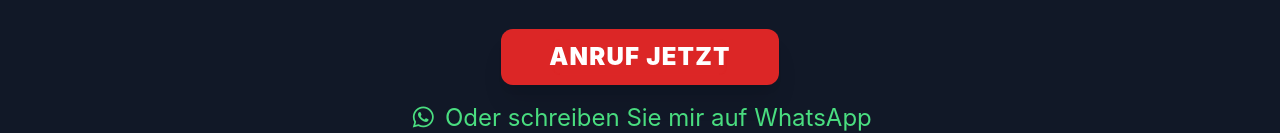
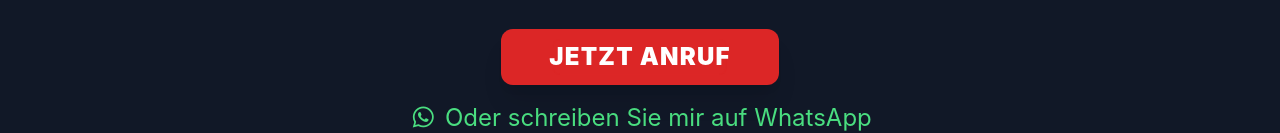
Before and after one commit to Fausting777/rettenHTML, a plain HTML site: page index.html in a window 1280 px wide. Shown: the part 340-473 px from the top of the page. Drawn offline with Linux system fonts and the light colour scheme.

Commit message:
Change CTA text from 'ANRUF JETZT' to 'JETZT ANRUF'

```diff
--- a/index.html
+++ b/index.html
@@ -109,7 +109,7 @@ Ich öffne jede Tür — schnell, professionell und zum garantierten Festpreis:
            <!-- CALL TO ACTION (CTA) - Telefonnummer -->
             <a href="tel:+491755328410" style="max-width: 330px" class="relative inline-flex items-center justify-center px-12 py-3 text-2xl font-black text-white bg-red-600 rounded-xl hover:bg-red-700 transition duration-300 transform hover:scale-105 shadow-xl">
                 <span class="absolute inline-flex h-full w-full bg-red-600 opacity-75 animate-ring rounded-xl"></span>
-                <span class="z-10 tracking-wider">ANRUF JETZT</span>
+                <span class="z-10 tracking-wider">JETZT ANRUF</span>
 
             </a>
 
```
